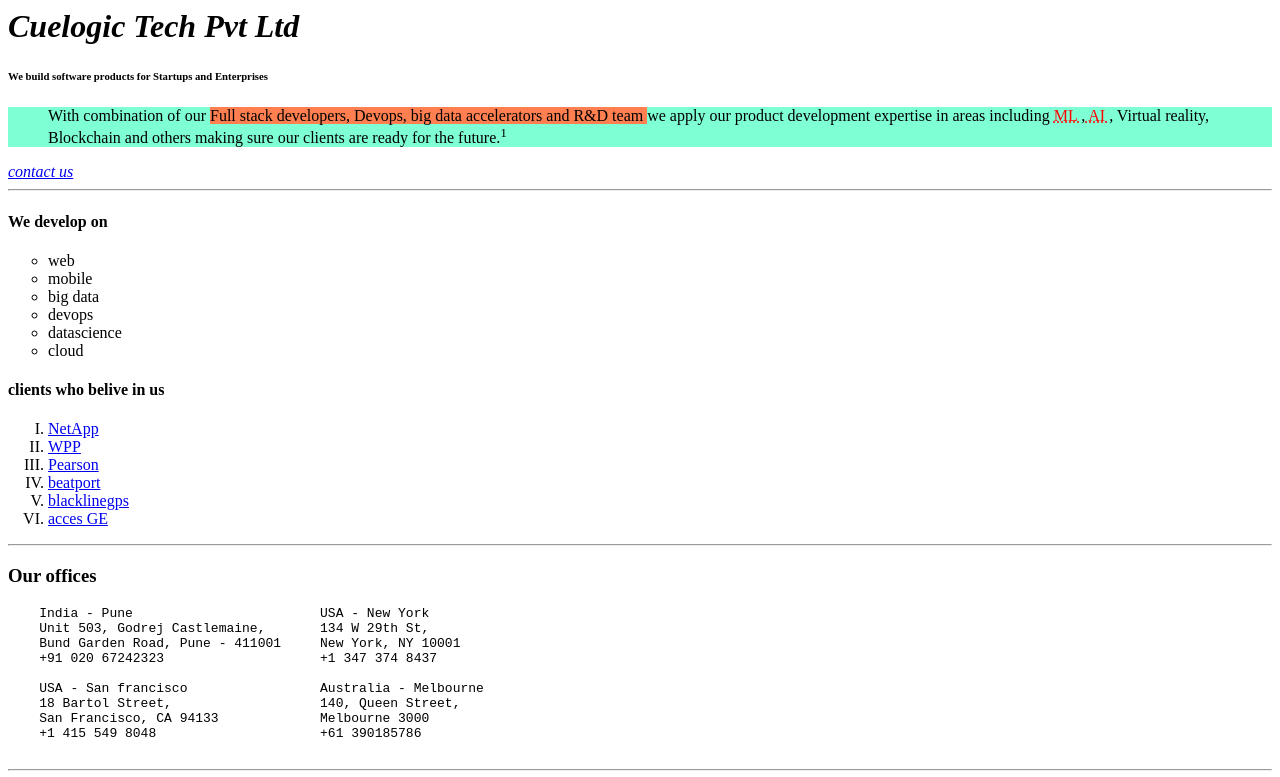
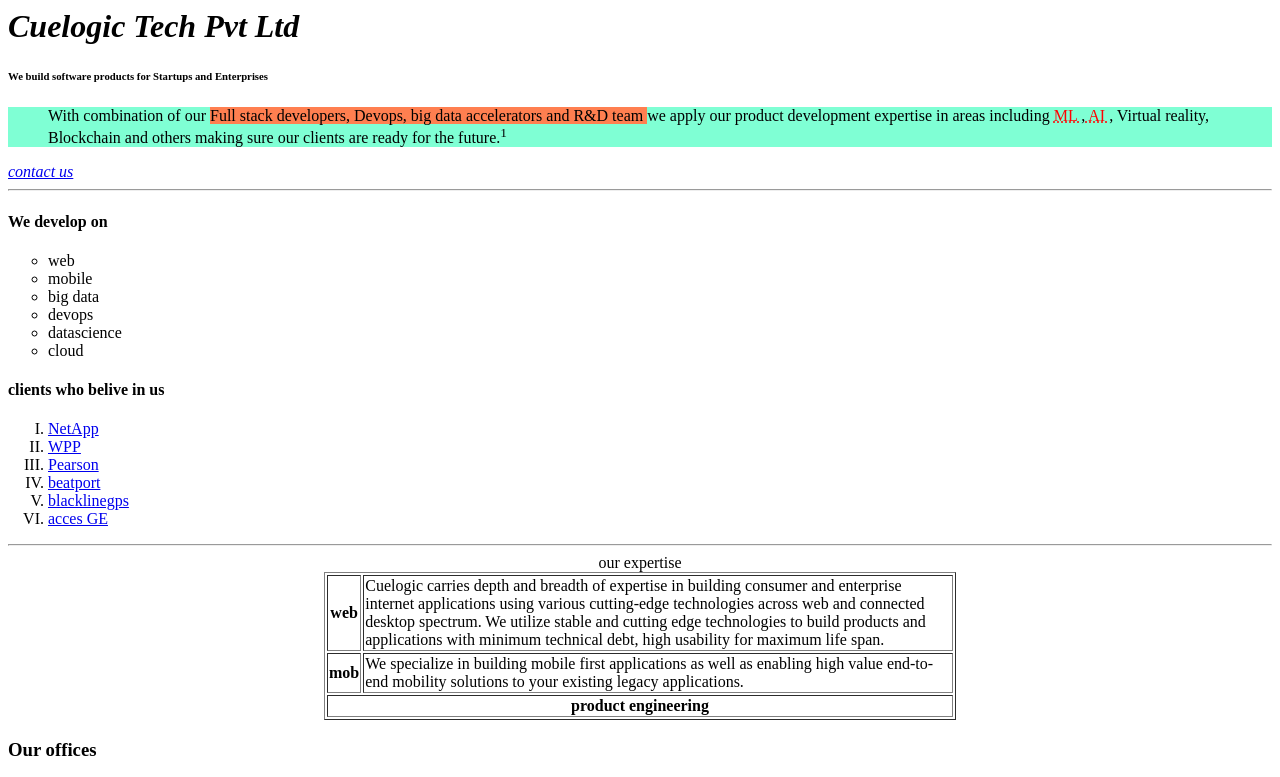
Before and after one commit to mahesha-cuelogic/HTML-CSS_Basics, a plain HTML site: page index.html in a window 1280 px wide. Shown: the top 777 px of the page. Drawn offline with Linux system fonts and the light colour scheme.

Commit message:
table and its contents added

```diff
--- a/index.html
+++ b/index.html
@@ -47,6 +47,21 @@
 
     </ol>
     <hr>
+    <div title="tables">
+    <table width="50%" border="1" align="center" >
+    <caption> our expertise</caption>
+      <tbody>
+        <tr><th> web </th> <td> Cuelogic carries depth and breadth of expertise in building consumer and enterprise internet applications using various cutting-edge technologies across web and connected desktop spectrum.
+We utilize stable and cutting edge technologies to build products and applications with minimum technical debt, high usability for maximum life span. </td> </tr>
+        <tr>
+            <th> mob</th> <td>We specialize in building mobile first applications as well as enabling high value end-to-end mobility solutions to your existing legacy applications. </td>
+        </tr>
+        </tbody>
+        <tfoot> <tr><th colspan="2 ">product engineering</th></tr></tfoot>
+
+        </table>
+
+    </div>
     <div>
     <h3 id="1">Our offices</h3>
     <pre>
```
